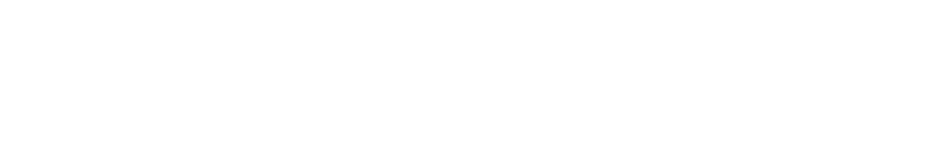
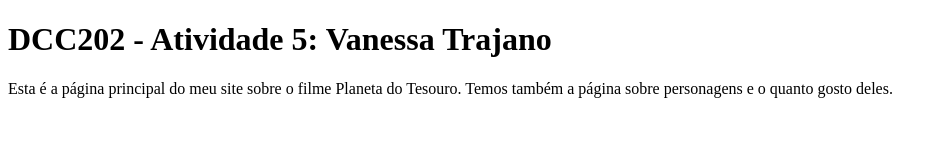
Before and after one commit to ufjf-dcc202/ufjf-dcc202-2023-3-a-atv5-VanessaTrajano, a website: page index.html in a window 1280 px wide. Shown: the whole page, without its empty margins (0-947 px from the left). Drawn offline with Linux system fonts and the light colour scheme.

Commit message:
Adiciona a main e seu conteúdo ao index

```diff
--- a/index.html
+++ b/index.html
@@ -6,6 +6,9 @@
     <title>DCC202 - Atividade 5: Vanessa Trajano</title>
 </head>
 <body>
-
+    <main>
+        <h1>DCC202 - Atividade 5: Vanessa Trajano</h1>
+        <p>Esta é a página principal do meu site sobre o filme Planeta do Tesouro. Temos também a página sobre personagens e o quanto gosto deles.</p>
+    </main>
 </body>
 </html>
```
